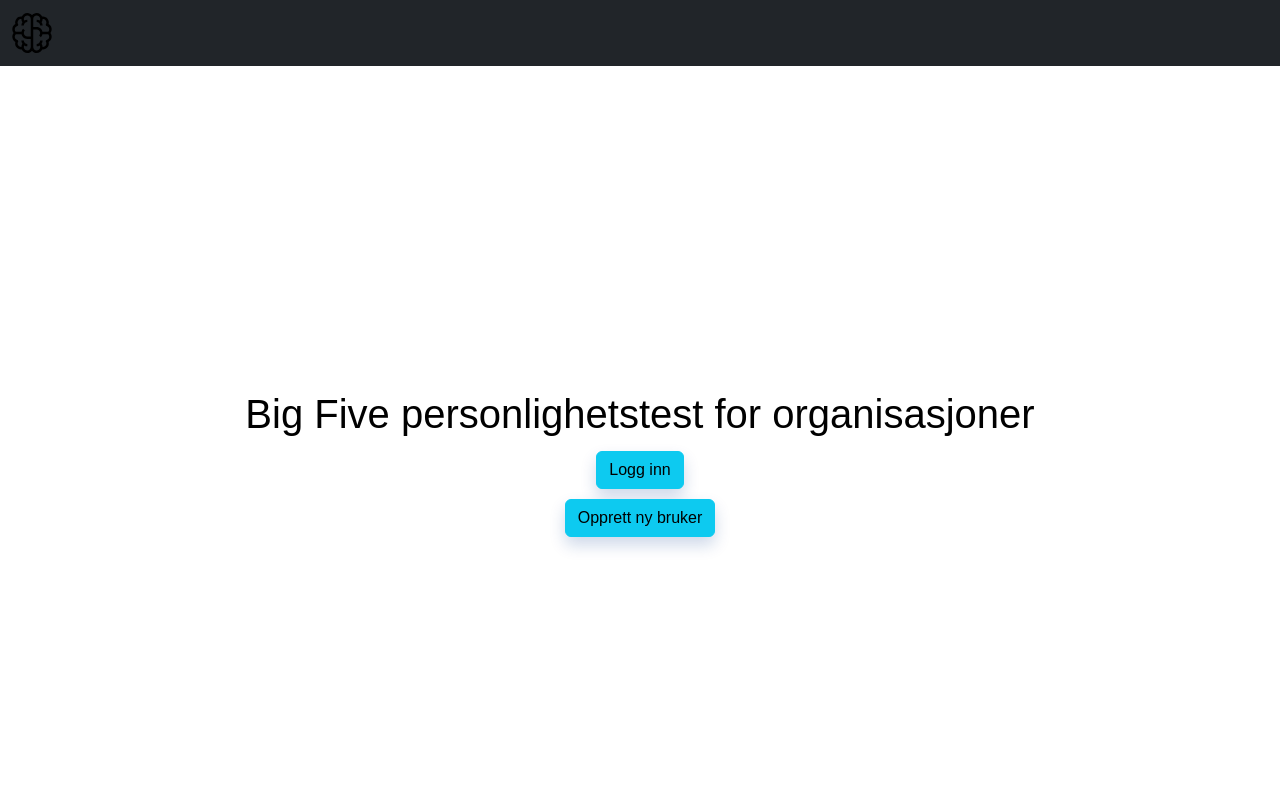
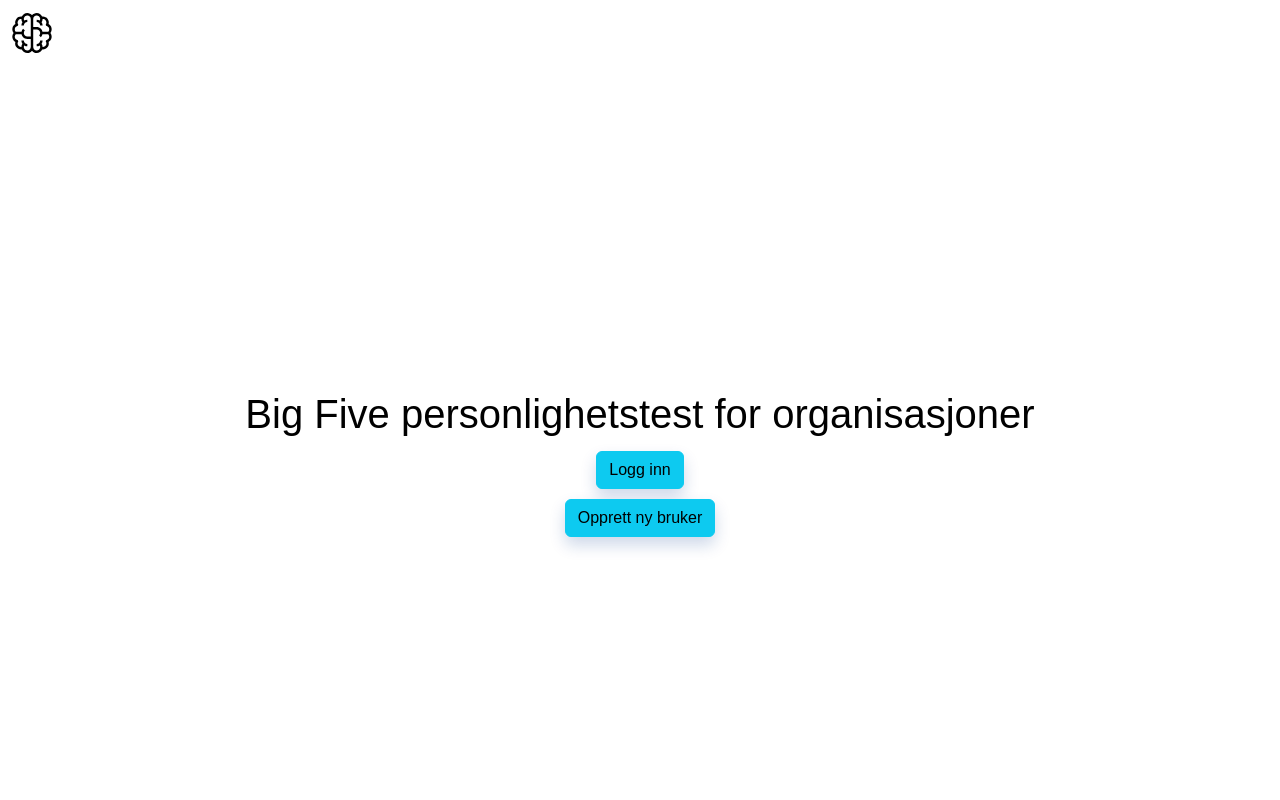
Before and after one commit to fielcool/app2000-gruppe13, a React (Create React App) app in the folder client/: page / in a window 1280 px wide. Shown: the top 800 px of the page. Built offline with nearby package versions, Linux system fonts and the light colour scheme.

Commit message:
modified:   client/src/Header.js

```diff
--- a/client/src/Header.js
+++ b/client/src/Header.js
@@ -4,7 +4,7 @@
 
 const Header = () => {
   return (
-    <nav className="navbar navbar-expand-lg navbar-dark bg-dark">
+    <nav className="navbar navbar-expand-lg">
       <div className="container-fluid">
       <img src={brainImage} alt="Logo" className="navbar-brand" style={{ maxHeight: '50px', marginRight: '10px' }} />
       </div>
```
